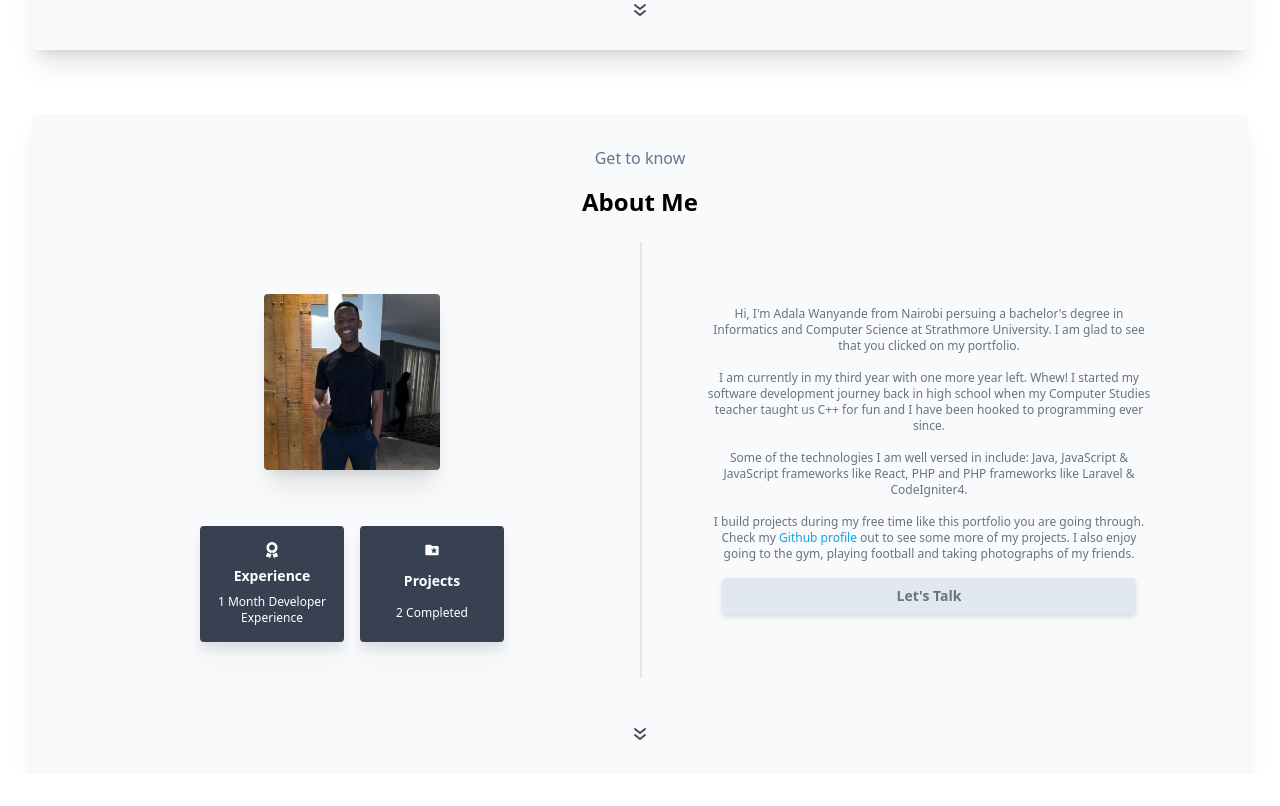
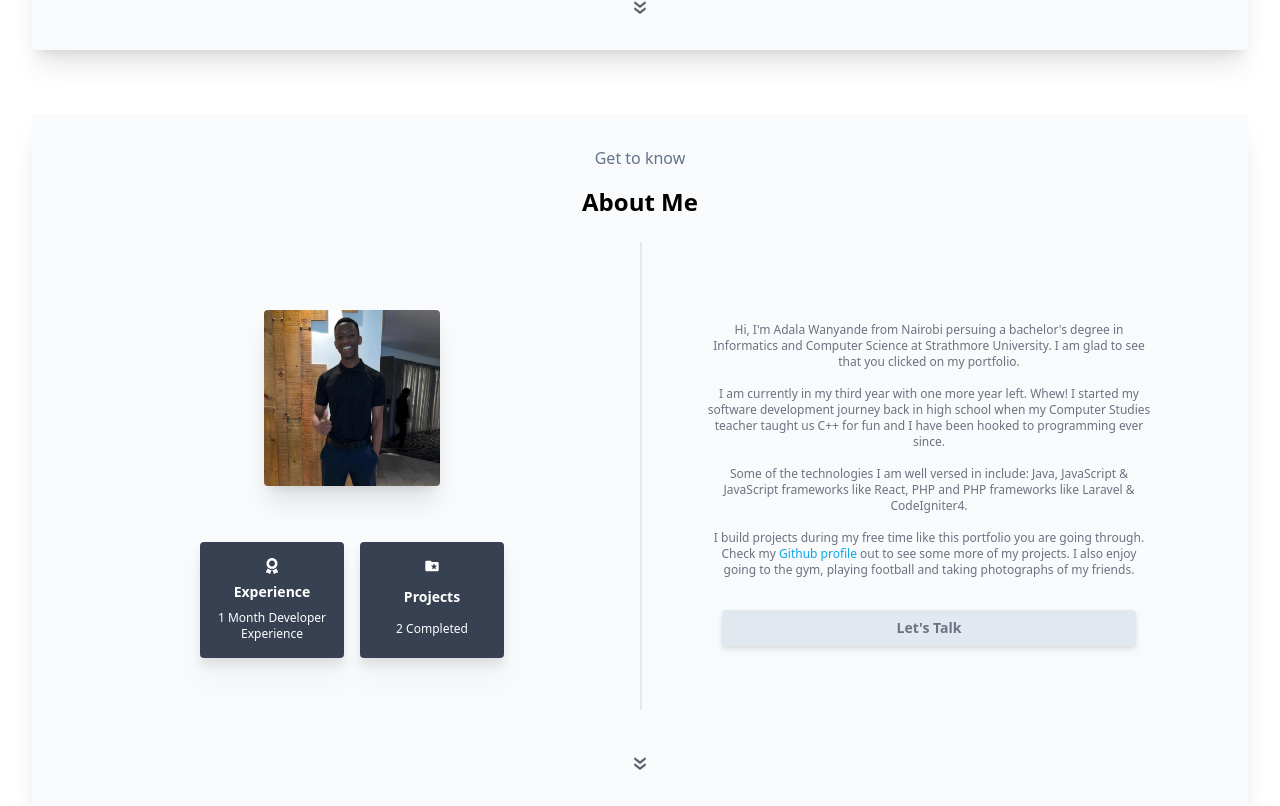
Before and after one commit to Adala-Wanyande/tech-portfolio--react, a React (Create React App) app: page / in a window 1280 px wide. Shown: the part 660-1466 px from the top of the page. Before the commit the page ends 1434 px from the top, so only its background shows below. Built offline with nearby package versions, Linux system fonts and the light colour scheme.

Commit message:
Small fix to spacing in 'About Me' section

```diff
--- a/src/components/about/About.jsx
+++ b/src/components/about/About.jsx
@@ -27,23 +27,23 @@ const About = () => {
             </div>
           </div>
         </div>
-        <div className='mt-2 mb-4 text-xs font-extralight text-center space-y-4 p-4 md:w-[50%] md:p-16'>
-          <p className='text-gray-500'>
+        <div className='mt-2 mb-4 text-xs font-extralight text-center p-4 md:w-[50%] md:p-16'>
+          <p className='text-gray-500 my-4'>
             Hi, I'm Adala Wanyande from Nairobi persuing a bachelor's degree in Informatics
             and Computer Science at Strathmore University. I am glad to see that you clicked
             on my portfolio.
           </p>
-          <p className='text-gray-500'>
+          <p className='text-gray-500 my-4'>
             I am currently in my third year with one more year left. Whew! I started my software
             development journey back in high school when my Computer Studies teacher taught
             us C++ for fun and I have been hooked to programming ever since.
           </p>
-          <p className='text-gray-500'>
+          <p className='text-gray-500 my-4'>
             Some of the technologies I am well versed in include: Java, JavaScript &
             JavaScript frameworks like React, PHP and PHP frameworks like Laravel &
             CodeIgniter4.
           </p>
-          <p className='text-gray-500'>
+          <p className='text-gray-500 mt-4 mb-8'>
             I build projects during my free time like this portfolio you are going through.
             Check my <a href="https://www.github.com/Adala-Wanyande"><span className='text-sky-500'>Github profile </span></a>
             out to see some more of my projects. I also enjoy going to the gym, playing
```
